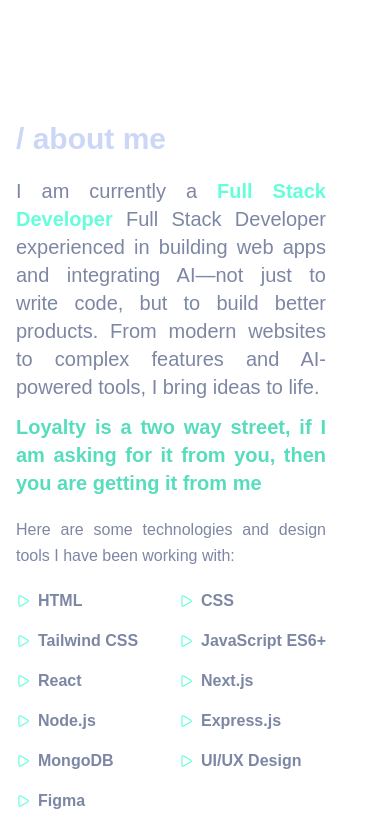
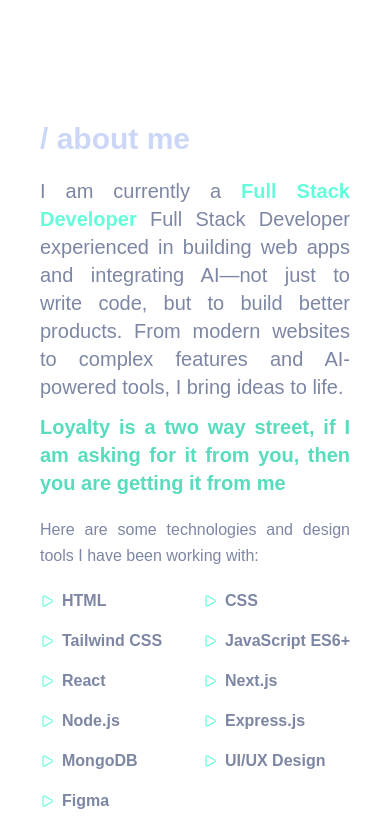
Before and after one commit to hassaanonlinux-sudo/Personal-Portfolio, a Next.js app: page / in a window 390 px wide. Shown: the part 700-1537 px from the top of the page. Built offline with nearby package versions, Linux system fonts and the light colour scheme; a web font is replaced by a local one.

Commit message:
mobile resp

```diff
--- a/components/AboutSection.tsx
+++ b/components/AboutSection.tsx
@@ -31,7 +31,7 @@ export default function AboutSection() {
       className="lg:min-h-[65vh] w-full flex flex-col lg:flex-row items-center justify-center px-6 md:px-12  py-20 lg:py-20 select-none scroll-mt-20"
     >
       {/* Left side text container */}
-      <div className="left w-full lg:max-w-xl mr-12 ">
+      <div className="left w-full lg:max-w-xl lg:mr-12">
         <div className="heading flex justify-start items-center">
           {/* Made header highly visible, clean, and bold */}
           <h1 className="text-3xl md:text-5xl font-bold text-font">/ about me</h1>
```
